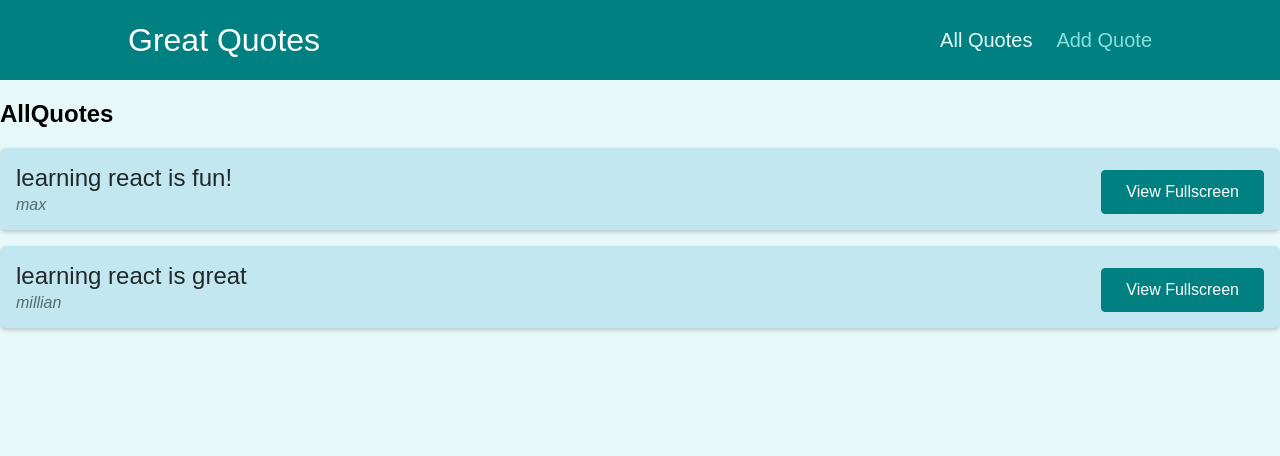
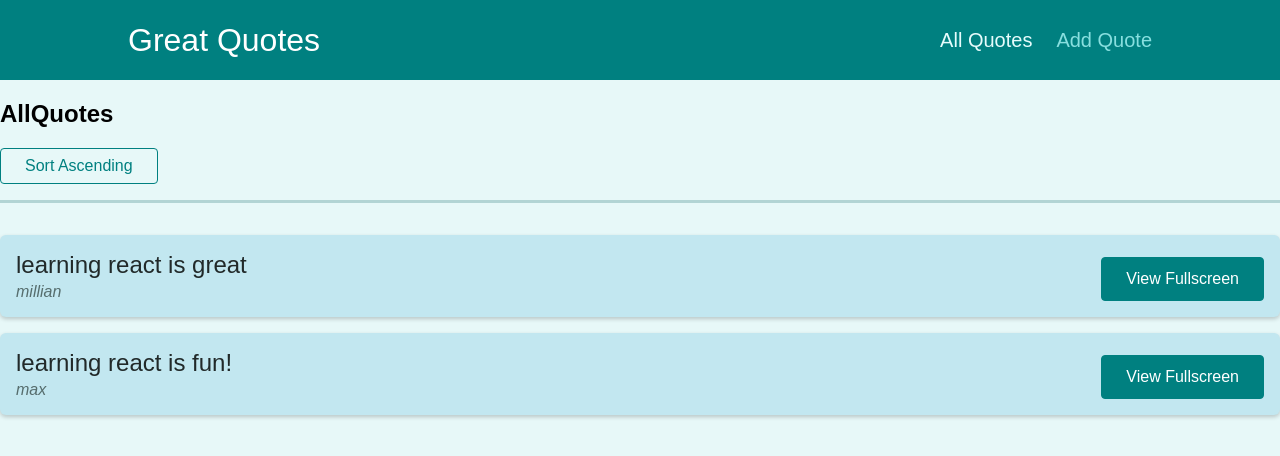
Before and after one commit to vbrawny/react-router-two-practice-project, a React (Create React App) app: page /quotes in a window 1280 px wide. Shown: the top 456 px of the page. Built offline with nearby package versions, Linux system fonts and the light colour scheme.

Commit message:
initial commit

```diff
--- a/src/components/quotes/QuoteList.js
+++ b/src/components/quotes/QuoteList.js
@@ -1,13 +1,52 @@
-import { Fragment } from 'react';
+import { Fragment } from "react";
+import { useHistory, useLocation } from "react-router-dom";
+import QuoteItem from "./QuoteItem";
+import classes from "./QuoteList.module.css";
 
-import QuoteItem from './QuoteItem';
-import classes from './QuoteList.module.css';
+const sortQuotes = (quotes, ascending) => {
+  return quotes.sort((quoteA, quoteB) => {
+    if (ascending) {
+      return quoteA.id > quoteB.id ? 1 : -1;
+    } else {
+      return quoteA.id < quoteB.id ? 1 : -1;
+    }
+  });
+};
 
 const QuoteList = (props) => {
+  const history = useHistory();
+  const location = useLocation();
+
+  //IMP -  using this we can get queryParams object
+  const queryParams = new URLSearchParams(location.search);
+  ///quotes?sort=asc
+  const isSortAscending = queryParams.get("sort") === "asc";
+  const changeSortingHandler = () => {
+    //history.push("/quotes?sort="+<state>);
+    //IMP - this will make to re-render the component
+    history.push("/quotes?sort=" + (isSortAscending ? "desc" : "asc"));
+  };
+  console.log(location);
+
+  const sortedQuotes = sortQuotes(props.quotes, isSortAscending);
+
   return (
     <Fragment>
+      <div className={classes.sorting}>
+        <button onClick={changeSortingHandler}>
+          Sort {isSortAscending ? "Descending" : "Ascending"}
+        </button>
+      </div>
       <ul className={classes.list}>
-        {props.quotes.map((quote) => (
+        {/* {props.quotes.map((quote) => (
+          <QuoteItem
+            key={quote.id}
+            id={quote.id}
+            author={quote.author}
+            text={quote.text}
+          />
+        ))} */}
+        {sortedQuotes.map((quote) => (
           <QuoteItem
             key={quote.id}
             id={quote.id}
```
